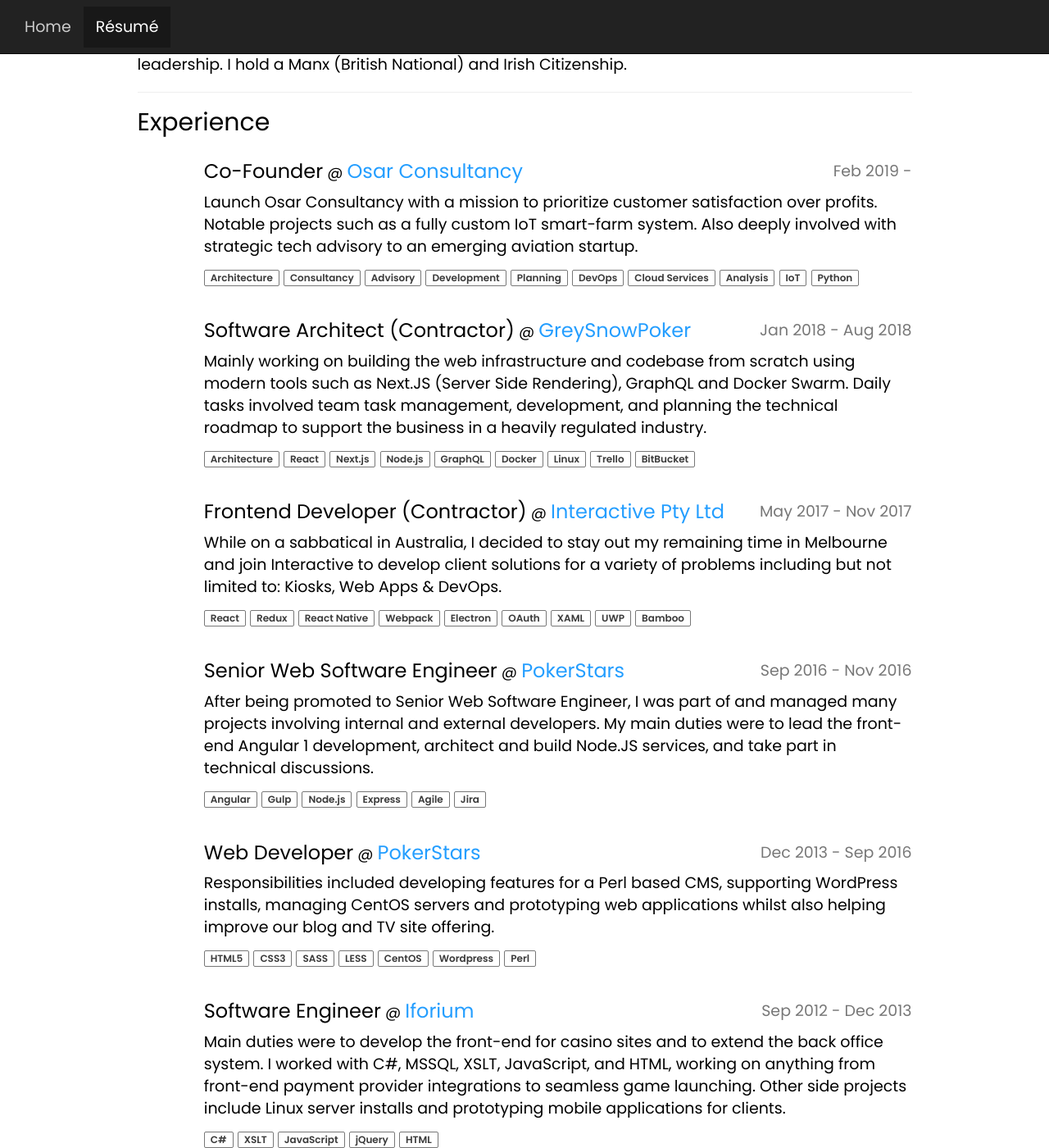
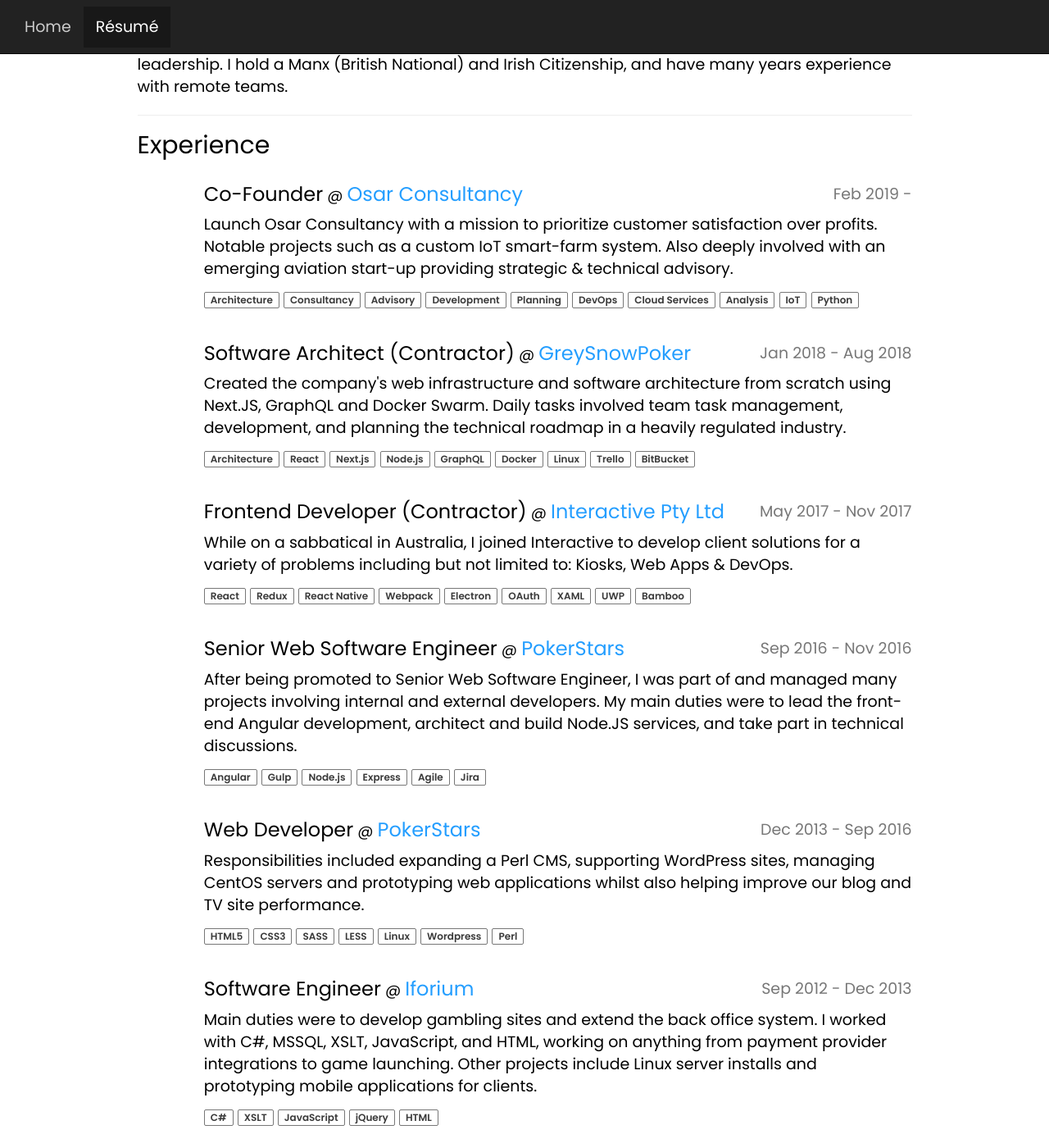
Before and after one commit to stevenkissack/stevokk.github.io, a Jekyll site: the page built from _pages/resume.md, in a window 1280 px wide and 1400 px high, scrolled down 376 px. Shown: the whole window at 82% size. Built offline with Jekyll 4.4.1, drawn with Linux system fonts in a browser that asks for light colours; nearby versions of some CDN libraries.

Commit message:
update CV

```diff
--- a/_data/resume.json
+++ b/_data/resume.json
@@ -6,7 +6,7 @@
       "email": "Steven.Kissack@gmail.com",
       "phone": null,
       "website": "https://www.stevenkissack.com",
-      "summary": "Passion for interesting problems and solutions, focussing mainly on technical consultancy and leadership. I hold a Manx (British National) and Irish Citizenship.",
+      "summary": "Passion for interesting problems and solutions, focussing mainly on technical consultancy and leadership. I hold a Manx (British National) and Irish Citizenship, and have many years experience with remote teams.",
       "location": {
         "address": "",
         "postalCode": "",
@@ -38,7 +38,7 @@
         "website": "http://www.osar.im",
         "startDate": "2019-02-20",
         "highlights": ["Architecture", "Consultancy", "Advisory", "Development", "Planning", "DevOps", "Cloud Services", "Analysis", "IoT", "Python"],
-        "summary": "Launch Osar Consultancy with a mission to prioritize customer satisfaction over profits. Notable projects such as a fully custom IoT smart-farm system. Also deeply involved with strategic tech advisory to an emerging aviation startup."
+        "summary": "Launch Osar Consultancy with a mission to prioritize customer satisfaction over profits. Notable projects such as a custom IoT smart-farm system. Also deeply involved with an emerging aviation start-up providing strategic & technical advisory."
       },
       {
         "company": "GreySnowPoker",
@@ -46,7 +46,7 @@
         "website": "https://www.greysnowpoker.com",
         "startDate": "2018-01-22",
         "endDate": "2018-08-27",
-        "summary": "Mainly working on building the web infrastructure and codebase from scratch using modern tools such as Next.JS (Server Side Rendering), GraphQL and Docker Swarm. Daily tasks involved team task management, development, and planning the technical roadmap to support the business in a heavily regulated industry.",
+        "summary": "Created the company's web infrastructure and software architecture from scratch using Next.JS, GraphQL and Docker Swarm. Daily tasks involved team task management, development, and planning the technical roadmap in a heavily regulated industry.",
         "highlights": ["Architecture", "React", "Next.js", "Node.js", "GraphQL", "Docker", "Linux", "Trello", "BitBucket"]
       },
       {
@@ -55,7 +55,7 @@
         "website": "https://www.interactive.com.au/",
         "startDate": "2017-05-15",
         "endDate": "2017-11-19",
-        "summary": "While on a sabbatical in Australia, I decided to stay out my remaining time in Melbourne and join Interactive to develop client solutions for a variety of problems including but not limited to: Kiosks, Web Apps & DevOps.",
+        "summary": "While on a sabbatical in Australia, I joined Interactive to develop client solutions for a variety of problems including but not limited to: Kiosks, Web Apps & DevOps.",
         "highlights": ["React", "Redux", "React Native", "Webpack", "Electron", "OAuth", "XAML", "UWP", "Bamboo"]
       },
       {
@@ -64,7 +64,7 @@
         "website": "https://www.pokerstars.com/",
         "startDate": "2016-09-01",
         "endDate": "2016-11-09",
-        "summary": "After being promoted to Senior Web Software Engineer, I was part of and managed many projects involving internal and external developers. My main duties were to lead the front-end Angular 1 development, architect and build Node.JS services, and take part in technical discussions.",
+        "summary": "After being promoted to Senior Web Software Engineer, I was part of and managed many projects involving internal and external developers. My main duties were to lead the front-end Angular development, architect and build Node.JS services, and take part in technical discussions.",
         "highlights": ["Angular", "Gulp", "Node.js", "Express", "Agile", "Jira"]
       },
       {
@@ -73,8 +73,8 @@
         "website": "https://www.pokerstars.com/",
         "startDate": "2013-12-16",
         "endDate": "2016-09-01",
-        "summary": "Responsibilities included developing features for a Perl based CMS, supporting WordPress installs, managing CentOS servers and prototyping web applications whilst also helping improve our blog and TV site offering.",
-        "highlights": ["HTML5", "CSS3", "SASS", "LESS", "CentOS", "Wordpress", "Perl"]
+        "summary": "Responsibilities included expanding a Perl CMS, supporting WordPress sites, managing CentOS servers and prototyping web applications whilst also helping improve our blog and TV site performance.",
+        "highlights": ["HTML5", "CSS3", "SASS", "LESS", "Linux", "Wordpress", "Perl"]
       },
       {
         "company": "Iforium",
@@ -82,7 +82,7 @@
         "website": "http://www.iforium.com/",
         "startDate": "2012-09-01",
         "endDate": "2013-12-13",
-        "summary": "Main duties were to develop the front-end for casino sites and to extend the back office system. I worked with C#, MSSQL, XSLT, JavaScript, and HTML, working on anything from front-end payment provider integrations to seamless game launching. Other side projects include Linux server installs and prototyping mobile applications for clients.",
+        "summary": "Main duties were to develop gambling sites and extend the back office system. I worked with C#, MSSQL, XSLT, JavaScript, and HTML, working on anything from payment provider integrations to game launching. Other projects include Linux server installs and prototyping mobile applications for clients.",
         "highlights": ["C#", "XSLT", "JavaScript", "jQuery", "HTML"]
       }
     ],
@@ -149,6 +149,7 @@
         "keywords": [
           "Embedded Systems (ESP)",
           "Blockchain & DAPP Development",
+          "LLM Applications",
           "Golang",
           "3D Modelling"
         ]
```
